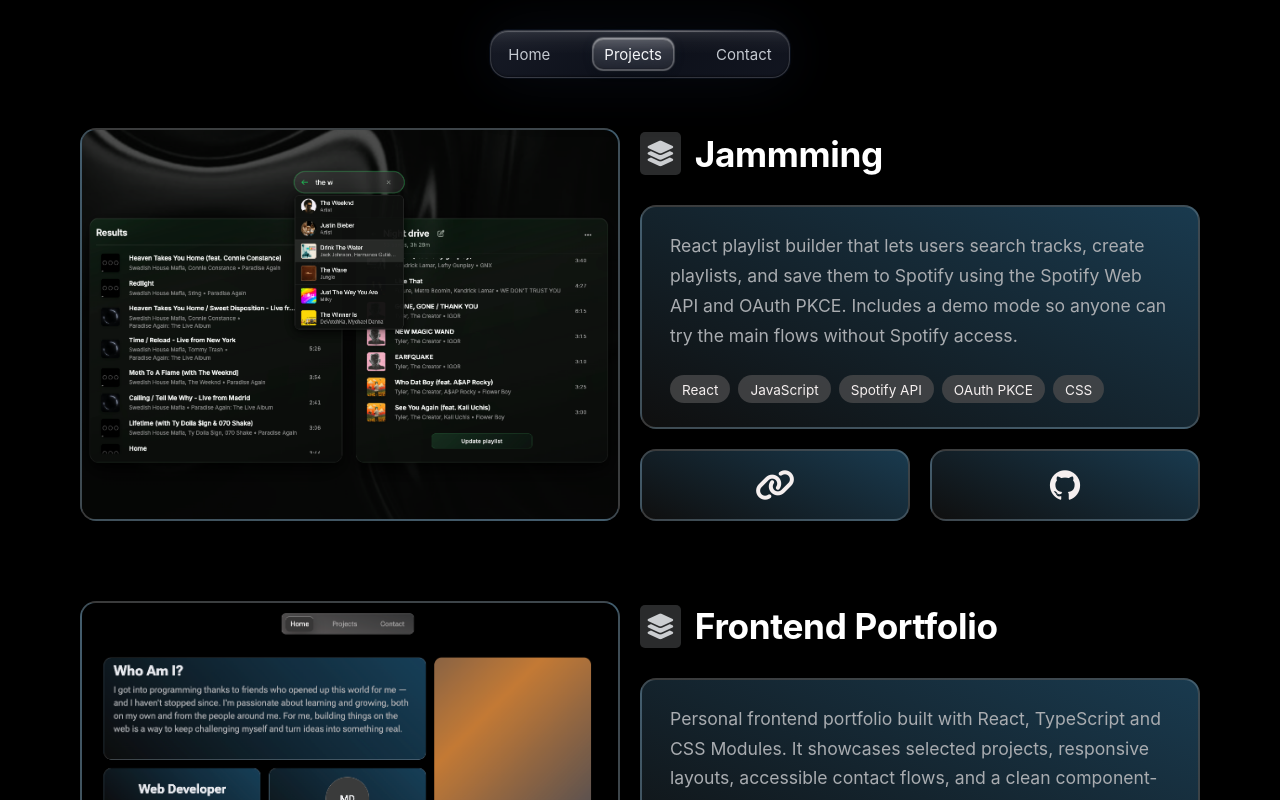
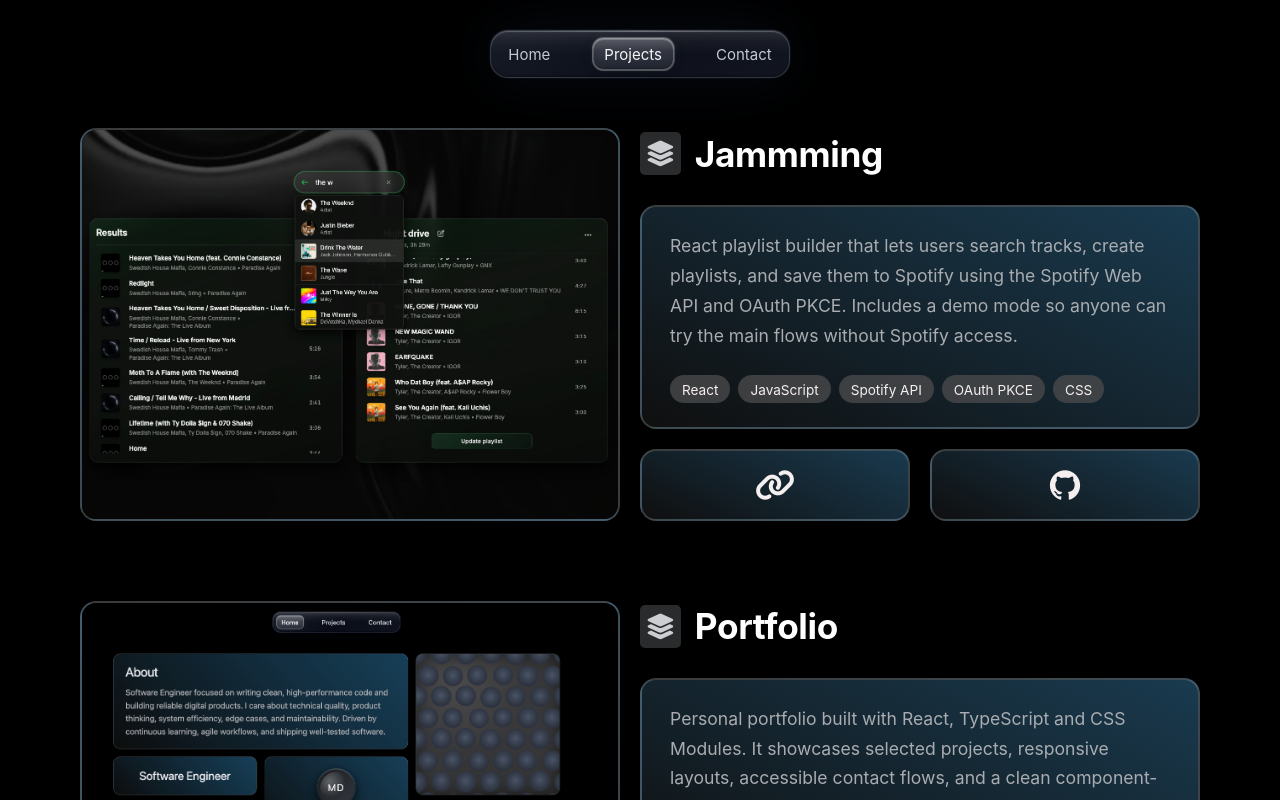
Before and after one commit to Marcodggz/portfolio, a React (Vite) app: page /projects in a window 1280 px wide. Shown: the top 800 px of the page. Built offline with nearby package versions, Linux system fonts and the light colour scheme.

Commit message:
content(projects): refine portfolio project section

```diff
--- a/src/data/projects.ts
+++ b/src/data/projects.ts
@@ -16,11 +16,11 @@
     githubUrl: 'https://github.com/Marcodggz/jammming',
   },
   {
-    title: 'Frontend Portfolio',
+    title: 'Portfolio',
     description:
-      'Personal frontend portfolio built with React, TypeScript and CSS Modules. It showcases selected projects, responsive layouts, accessible contact flows, and a clean component-based structure.',
+      'Personal portfolio built with React, TypeScript and CSS Modules. It showcases selected projects, responsive layouts, accessible contact flows, and a clean component-based structure.',
     image: portfolioImage,
-    imageAlt: 'Screenshot of the Frontend Portfolio home page layout',
+    imageAlt: 'Screenshot of the Portfolio home page layout',
     technologies: ['React', 'TypeScript', 'CSS Modules'],
     liveUrl: 'https://tu-portfolio-url.vercel.app/', // Uncomment when deployed
     githubUrl: 'https://github.com/Marcodggz/portfolio',
```
Also changed, not shown: src/assets/portfolio-screenshot.png, 1 other file (tests, documents, lock files or other folders).
